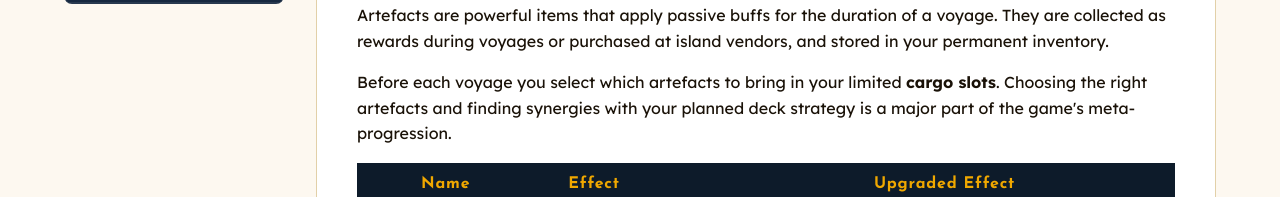
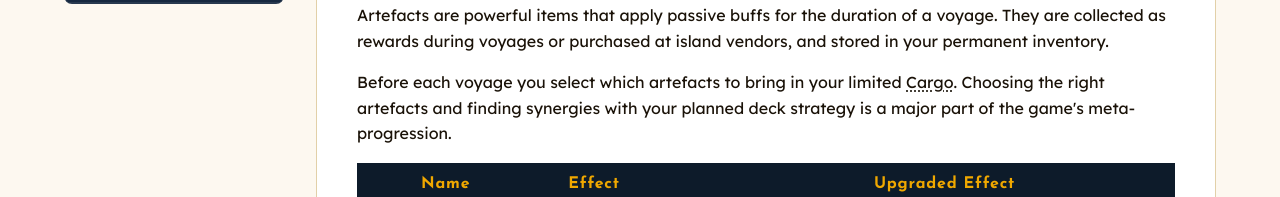
Before and after one commit to CassBayAutomation/Deckhand-Wiki, an Astro site: page /artefacts in a window 1280 px wide. Shown: the part 258-455 px from the top of the page. Built offline with nearby package versions, Linux system fonts and the light colour scheme; Astro itself is replaced by a stand-in of ours.

Commit message:
Link CARGO keyword in artefacts index intro

```diff
--- a/src/pages/artefacts/index.astro
+++ b/src/pages/artefacts/index.astro
@@ -10,11 +10,7 @@ import { linkKeywords } from '../../utils/linkKeywords';
       Artefacts are powerful items that apply passive buffs for the duration of a voyage. They are collected
       as rewards during voyages or purchased at island vendors, and stored in your permanent inventory.
     </p>
-    <p>
-      Before each voyage you select which artefacts to bring in your limited <strong>cargo slots</strong>.
-      Choosing the right artefacts and finding synergies with your planned deck strategy is a major part
-      of the game's meta-progression.
-    </p>
+    <p set:html={linkKeywords('Before each voyage you select which artefacts to bring in your limited CARGO. Choosing the right artefacts and finding synergies with your planned deck strategy is a major part of the game\'s meta-progression.')} />
 
     <table class="artefacts-table icon-list-table">
       <thead>
```
